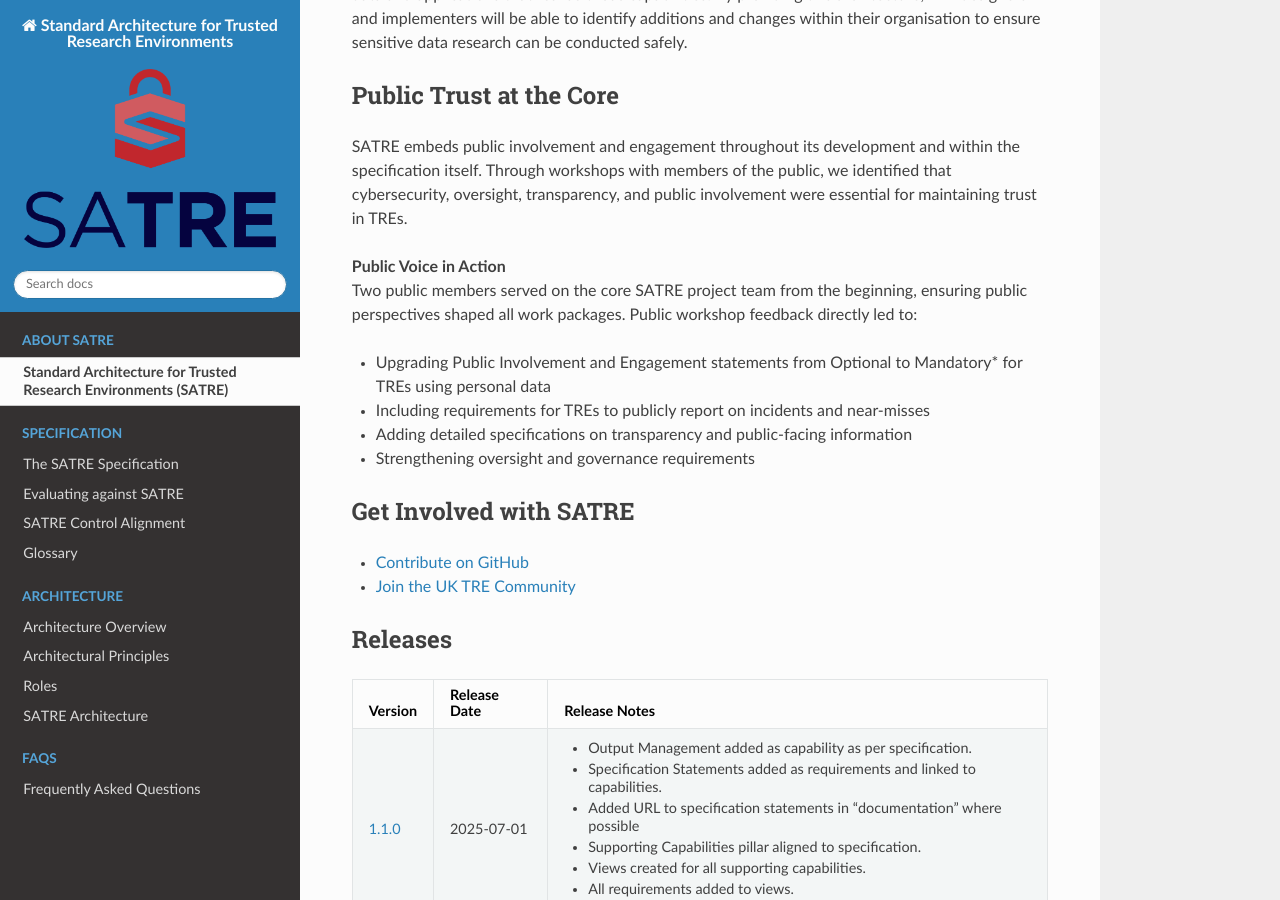
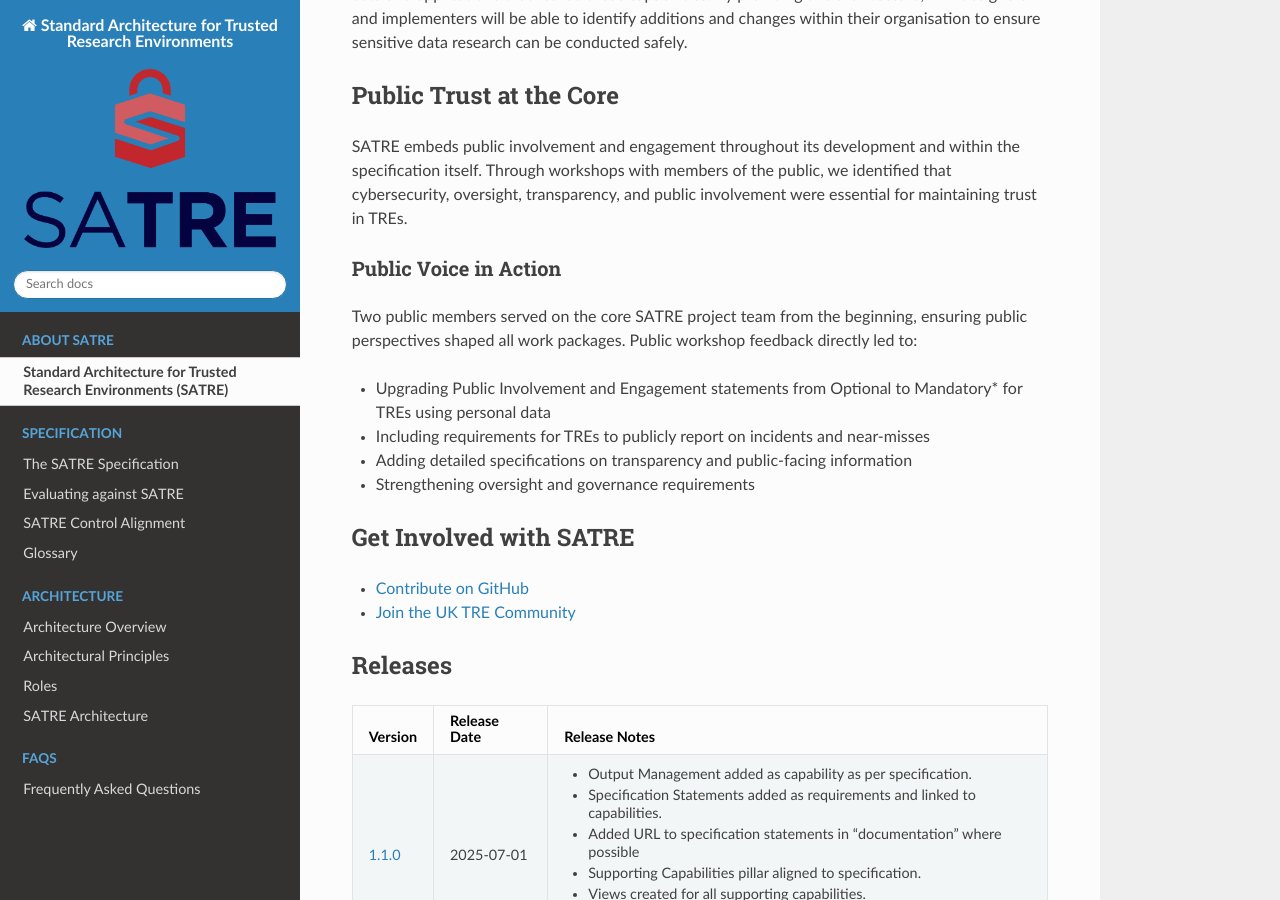
Before and after one commit to sa-tre/satre-specification, a Sphinx documentation site: the page built from docs/source/index.md, in a window 1280 px wide and 900 px high, scrolled down 1974 px. Built offline with Sphinx 7.4.7 and the Read the Docs theme 3.1.0, drawn with Linux system fonts in a browser that asks for light colours.

```diff
--- a/docs/source/index.md
+++ b/docs/source/index.md
@@ -94,7 +94,8 @@ The [Architecture](architecture.md) provides a comprehensive high-level architec
 
 SATRE embeds public involvement and engagement throughout its development and within the specification itself. Through workshops with members of the public, we identified that cybersecurity, oversight, transparency, and public involvement were essential for maintaining trust in TREs.
 
-**Public Voice in Action**<br>
+### Public Voice in Action
+
 Two public members served on the core SATRE project team from the beginning, ensuring public perspectives shaped all work packages. Public workshop feedback directly led to:
 
 - Upgrading Public Involvement and Engagement statements from Optional to Mandatory* for TREs using personal data
```
